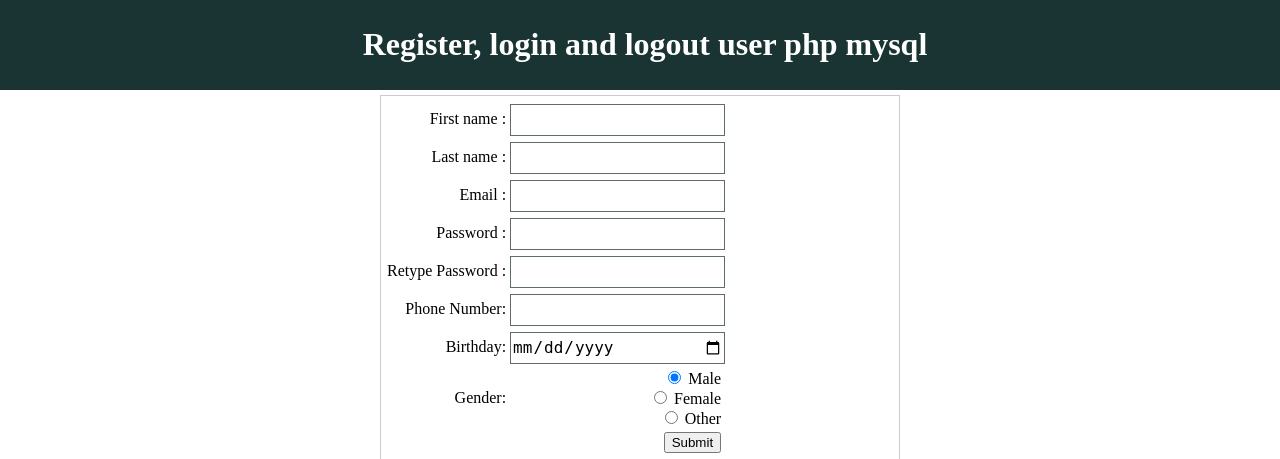
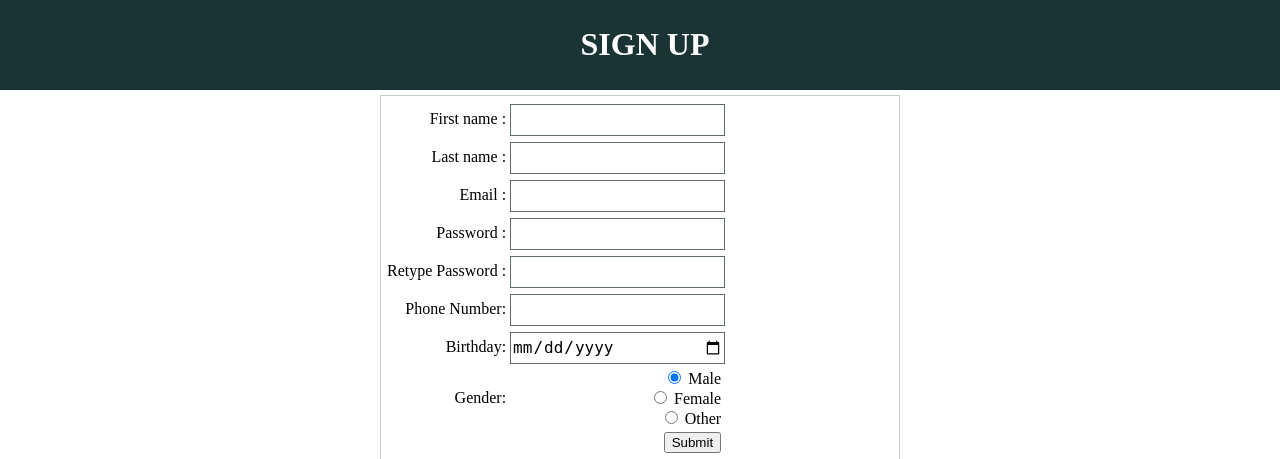
Before and after one commit to Krisrinidhi/first-project, a PHP site: page /register.php in a window 1280 px wide. Shown: the top 459 px of the page. Run offline with PHP 8.4, Linux system fonts and the light colour scheme; data that the repository does not hold is empty.

Commit message:
Update register.php

```diff
--- a/register.php
+++ b/register.php
@@ -46,12 +46,12 @@ if(isset($_POST['register_btn']))
 <!DOCTYPE html>
 <html>
 <head>
-  <title>Register , login and logout user php mysql</title>
+  <title>REGISTER</title>
   <link rel="stylesheet" type="text/css" href=" ./view/style.css"/>
 </head>
 <body>
 <div class="header">
-    <h1>Register, login and logout user php mysql</h1>
+    <h1>SIGN UP</h1>
 </div>
 <?php
     if(isset($_SESSION['message']))
```
